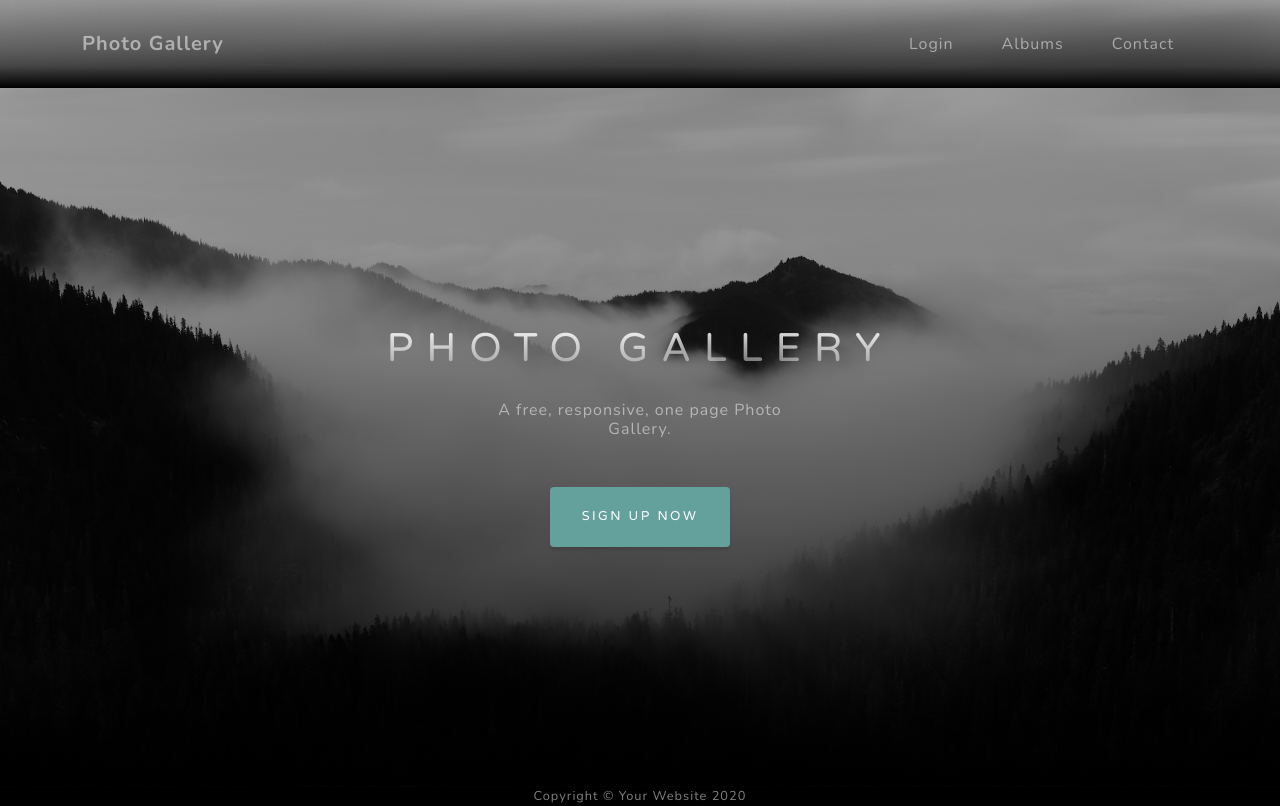
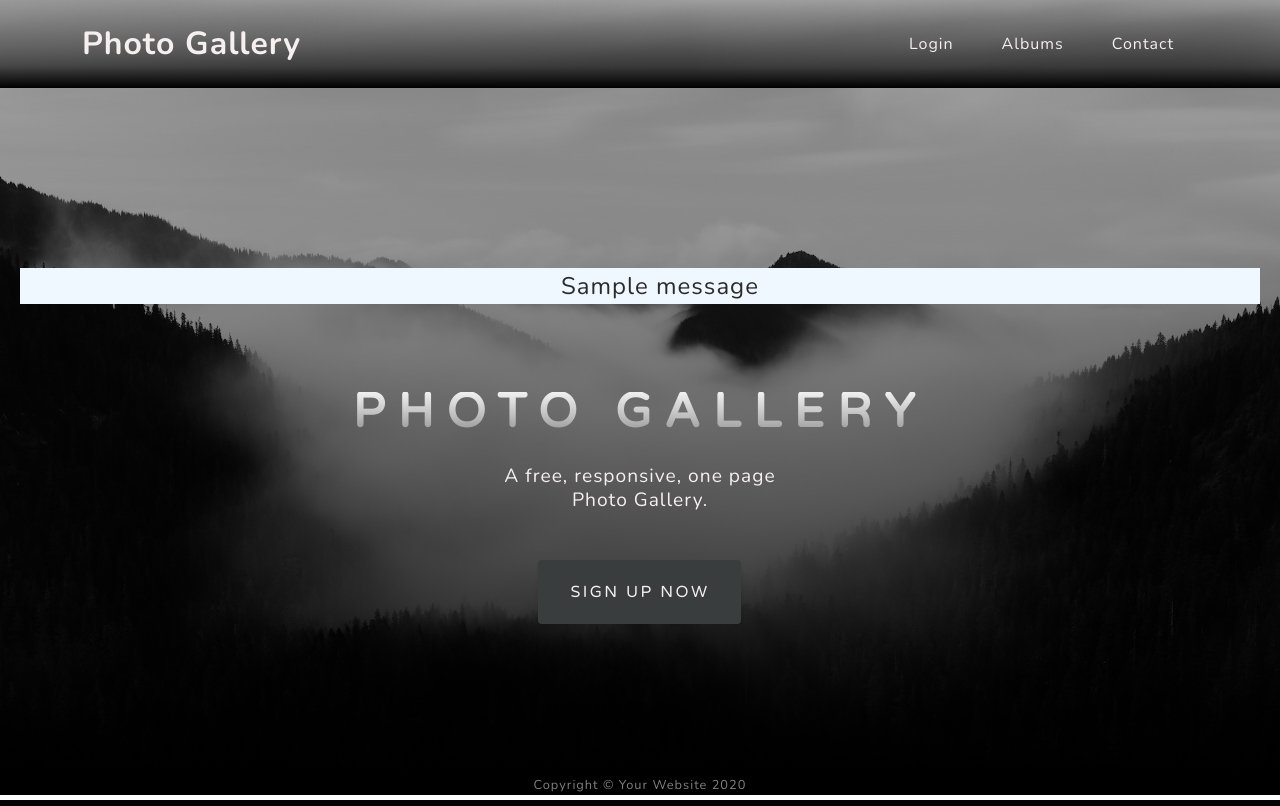
Before and after one commit to besheraj/Milestone3, a Flask app: page / in a window 1280 px wide. Run offline with Flask 2, Linux system fonts and the light colour scheme; one stand-in notice (Sample message) is shown; some libraries are stand-ins or nearby versions.

Commit message:
fixed the whole application design to make the colors match and tested all the features

```diff
--- a/app.py
+++ b/app.py
@@ -9,7 +9,9 @@ from bson.objectid import ObjectId
 from functools import wraps
 if os.path.exists("env.py"):
       import env
+# importing all required libararies above
 
+# main variables
 app = Flask(__name__)
 app.config["MONGO_DBNAME"] = 'photo_gallery'
 app.config["MONGO_URI"] = os.getenv("MONGO_URI")
@@ -23,6 +25,8 @@ s3 = boto3.client(
    aws_access_key_id=os.getenv('S3_KEY'),
    aws_secret_access_key=os.getenv('S3_SECRET')
 )
+
+# secuirty function to make sure user logged in
 def login_required(f):
     @wraps(f)
     def decorated_function(*args, **kwargs):
@@ -31,11 +35,14 @@ def login_required(f):
         return redirect(url_for('login', next=request.url))
     return decorated_function
 
+# index route
 @app.route('/')
 @app.route('/index')
 def index():
     return render_template("index.html")
 
+# sign up routing and will check if email registered before
+# and if not will register the new user after encrypting the password
 @app.route('/signup', methods=['POST', 'GET'])
 def signup():
     if request.method == 'POST':
@@ -56,6 +63,8 @@ def signup():
             return redirect(url_for('profile', email=email))
     return render_template("signup.html")
 
+# login will check if the user is registered then log to the profile
+# if not then will ask to sign up
 @app.route('/login',methods=['POST', 'GET'])
 def login():
     if request.method=="POST":
@@ -74,6 +83,8 @@ def login():
             return redirect (url_for("login"))
     return render_template("login.html")
 
+# profile page will show the name as signup registered in the page and make
+# sure your logged in before entering
 @app.route('/profile/<email>')
 @login_required
 def profile(email):
@@ -87,6 +98,7 @@ def profile(email):
         flash("You are not allowed to access someone's else profile")
         return render_template("forbidden.html")
 
+# album will creat new album page to display 6 photos a page
 @app.route('/album')
 @login_required
 def album():
@@ -99,8 +111,9 @@ def album():
     name=existing_user["name"]
     photos = mongo.db.photos.find({"email": email.lower()}).skip((page-1)*per_page).limit(per_page)
     pagination = Pagination(page=page, total=photos.count(),record_name='photos', per_page=per_page)
-    return render_template("album.html", photos=photos , pagination=pagination,name=name )
+    return render_template("album.html", photos=photos , pagination=pagination,name=name,email=email )
 
+# upload function to AWS bucket and will return a source link for the uploaded photo
 def upload_file_to_s3(file, bucket_name, acl="public-read"):
     try:
         file_name = str(time.time()) + "-" + file.filename
@@ -117,10 +130,12 @@ def upload_file_to_s3(file, bucket_name, acl="public-read"):
         return e
     return "{0}{1}".format(S3_LOCATION, file_name)
 
+# making sure that only photos can be uploaded
 def allowed_file(filename):
     return '.' in filename and \
            filename.rsplit('.', 1)[1].lower() in ALLOWED_EXTENSIONS
 
+# upload the photo by getting the link from S3 bucket first then upload to database
 @app.route('/album/insert', methods=['POST'])
 @login_required
 def album_insert():
@@ -145,6 +160,7 @@ def album_insert():
         photos.insert_one(inputs)
         return redirect(url_for('album',email=session['email']))
 
+# logout function
 @app.route('/logout')
 @login_required
 def logout():
@@ -152,6 +168,7 @@ def logout():
     session.pop('logged_in')
     return render_template('index.html')
 
+# delete a photo from database and S3 Bucket
 @app.route('/delete_photo/<photo_id>')
 @login_required
 def delete_photo(photo_id):
@@ -161,6 +178,7 @@ def delete_photo(photo_id):
     mongo.db.photos.remove({'_id': ObjectId(photo_id)})
     return redirect(url_for('album',email=session['email']))
 
+# edit my profile will show current email and name
 @app.route('/edit_my_profile')
 def edit_my_profile():
     email = session["email"]
@@ -168,6 +186,7 @@ def edit_my_profile():
     name = existing_user['name']
     return render_template("edit_my_profile.html",email = email, name=name)
 
+# update the profile in the database
 @app.route('/update_profile', methods=["POST"])
 @login_required
 def update_profile():
@@ -181,6 +200,8 @@ def update_profile():
     flash("Your Profile Has Been Updated Successfully")
     return redirect(url_for("profile",email=email))
 
+# delete the whole profile with all the photos uploaded to
+# it from both database and s3 bucket
 @app.route('/delete_profile')
 @login_required
 def delete_profile():
@@ -190,7 +211,8 @@ def delete_profile():
         delete_photo(k['_id'])
     mongo.db.users.remove({'email': email})
     flash("Your Account has been deleted!")
-    return redirect(url_for("index"))
+    return logout()
+
 
 # @app.errorhandler(500)
 # def page_not_found(e):
--- a/static/css/style.css
+++ b/static/css/style.css
@@ -1,26 +1,47 @@
-@import url('https://fonts.googleapis.com/css?family=Nunito:200,200i,300,300i,400,400i,600,600i,700,700i,800,800i,900,900i');
-@import url('https://fonts.googleapis.com/css?family=Varela+Round');
+@import url("https://fonts.googleapis.com/css?family=Nunito:200,200i,300,300i,400,400i,600,600i,700,700i,800,800i,900,900i");
+@import url("https://fonts.googleapis.com/css?family=Varela+Round");
 
+/* general styling */
 .center {
   text-align: center;
 }
 
+h2 {
+  font-weight: 700 !important;
+  font-size: 2rem !important;
+  color: #f8efef;
+  background-color: rgb(39, 39, 44);
+}
+/* nav bar styling  */
 .navbar {
   background: linear-gradient(
       to bottom,
-    rgba(0, 0, 0, 0.3) 0%,
-    rgba(0, 0, 0, 0.7) 75%,
+      rgba(10, 9, 9, 0.3) 0%,
+      rgba(2, 1, 1, 0.7) 75%,
       #000000 100%
     ),
     url("../assets/img/bg-masthead.jpg");
 }
+.navbar-brand {
+  color: #f5efef !important;
+  font-weight: 700 !important;
+  font-size: 2rem;
+}
+.navbar-nav a,
+.navbar-toggler {
+  color: #f5efef !important;
+  font-weight: 500 !important;
+  font-size: 1rem;
+  border-color: #f5efef;
+}
+/* index page styling */
 
 .masthead {
   position: relative;
   width: 100%;
-  height: auto;
-  min-height: 35rem;
-  padding: 15rem 0;
+  height: 86vh;
+  min-height: 30rem;
+  padding: 10rem 0;
   background: linear-gradient(
       to bottom,
       rgba(0, 0, 0, 0.3) 0%,
@@ -32,6 +53,7 @@
   background-repeat: no-repeat;
   background-attachment: scroll;
   background-size: cover;
+  color: #f5efef !important;
 }
 .masthead h1 {
   font-family: "Varela Round", -apple-system, BlinkMacSystemFont, "Segoe UI",
@@ -45,11 +67,24 @@
   -webkit-text-fill-color: transparent;
   -webkit-background-clip: text;
   background-clip: text;
+  color: #f5efef;
+  font-weight: 700;
+  font-size: 3rem;
 }
-.masthead h2 {
+.masthead h3 {
   max-width: 20rem;
+  font-size: 1.2rem;
+  color: #f5efef;
+  font-weight: 500;
+}
+
+.btn-index {
+  color: #f5efef;
+  font-weight: 500;
   font-size: 1rem;
+  background-color: rgb(57, 61, 61);
 }
+/* sign up page styling  */
 
 .signup-section {
   padding: 10rem 3rem;
@@ -73,17 +108,21 @@
 .not-member {
   padding-top: 20px;
 }
+
+.form-color {
+  color: #757575;
+}
+/* flashes styling  */
 .flashes {
   background-color: aliceblue;
+  color: #2c2b2b;
   text-align: center;
   font-weight: 500;
   font-size: 1.5rem;
   margin: 20px;
   list-style-type: none;
 }
-.form-color {
-  color: #757575;
-}
+/* forbidden page styling */
 .forbidden-section {
   padding: 10rem 3rem;
   background: linear-gradient(
--- a/templates/base.html
+++ b/templates/base.html
@@ -1,5 +1,6 @@
 <!DOCTYPE html>
 <html lang="en">
+<!-- header  -->
 
 <head>
     <meta charset="utf-8" />
@@ -12,10 +13,11 @@
     <link rel="stylesheet" href="{{url_for('static', filename='css/bootstrap.css')}}" type="text/css" />
     <link rel="stylesheet" href="{{url_for('static', filename='css/style.css')}}" type="text/css" />
 </head>
+<!-- nav bar -->
 
 <body>
     <header>
-        <nav class="navbar navbar-expand-lg navbar-light" id="mainNav">
+        <nav class="navbar navbar-expand-lg" id="mainNav">
             <div class="container">
                 <a class="navbar-brand js-scroll-trigger" href="{{url_for('index')}}">Photo Gallery</a>
                 <button class="navbar-toggler navbar-toggler-right" type="button" data-toggle="collapse"
@@ -26,8 +28,10 @@
                 </button>
                 <div class="collapse navbar-collapse" id="navbarResponsive">
                     <ul class="navbar-nav ml-auto">
-                        <li class="nav-item"><a class="nav-link js-scroll-trigger" href="{{url_for('login')}}">Login</a></li>
-                        <li class="nav-item"><a class="nav-link js-scroll-trigger" href="{{url_for('album')}}">Albums</a></li>
+                        <li class="nav-item"><a class="nav-link js-scroll-trigger" href="{{url_for('login')}}">Login</a>
+                        </li>
+                        <li class="nav-item"><a class="nav-link js-scroll-trigger"
+                                href="{{url_for('album')}}">Albums</a></li>
                         <li class="nav-item"><a class="nav-link js-scroll-trigger" href="#">Contact</a></li>
                     </ul>
                 </div>
@@ -37,7 +41,7 @@
 
     {% block content %} {% endblock %}
 
-    <!-- Footer-->
+<!-- Footer-->
     <footer class="footer bg-black small text-center text-white-50">
         <div class="container">Copyright © Your Website 2020</div>
     </footer>
--- a/templates/forbidden.html
+++ b/templates/forbidden.html
@@ -1,5 +1,6 @@
 {% extends 'base.html' %}
 {% block content %}
+<!-- Forbidden page  -->
 <section class="forbidden-section">
     <h1>Forbidden</h1>
     <div>
--- a/templates/index.html
+++ b/templates/index.html
@@ -1,11 +1,21 @@
 {% extends 'base.html' %}
 {% block content %}
+<!-- main page  -->
 <section class="masthead container-fluid">
+    <div>
+        {% with messages = get_flashed_messages() %} {% if messages %}
+        <ul class="flashes">
+            {% for message in messages %}
+            <li>{{ message }}</li>
+            {% endfor %}
+        </ul>
+        {% endif %} {% endwith %}
+    </div>
     <div class=" d-flex h-100 align-items-center">
         <div class="mx-auto text-center">
-            <h1 class="mx-auto my-0 text-uppercase">Photo Gallery</h1>
-            <h2 class="text-white-50 mx-auto mt-2 mb-5">A free, responsive, one page Photo Gallery.</h2>
-            <a class="btn btn-primary js-scroll-trigger" href="{{url_for('signup')}}">Sign Up Now</a>
+            <h1 class="mx-auto text-uppercase">Photo Gallery</h1>
+            <h3 class=" mx-auto mt-2 mb-5">A free, responsive, one page Photo Gallery.</h3>
+            <a class="btn btn-primary btn-index" href="{{url_for('signup')}}">Sign Up Now</a>
         </div>
     </div>
 </section>
--- a/templates/login.html
+++ b/templates/login.html
@@ -12,12 +12,12 @@
             {% endif %} {% endwith %}
             <div class="col">
                 <form class="text-center border border-light p-5" method="POST">
-                    <p class="h4 mb-4">Sign in</p>
+                    <h2 class="h4 mb-4">Sign in</h2>
                     <input type="email" id="defaultLoginFormEmail" class="form-control mb-4" placeholder="E-mail"
                         name="email" required>
                     <input type="password" id="defaultLoginFormPassword" class="form-control mb-4"
                         placeholder="Password" name="pass" pattern=".{8,}" required>
-                    <button class="btn btn-info btn-block my-4" type="submit">Sign in</button>
+                    <button class="btn btn-info btn-block my-4 btn-index" type="submit">Sign in</button>
                     <p class="not-member">Not a Member yet ? Sign Up <a href="{{url_for('signup')}}">here!</a></p>
                 </form>
             </div>
--- a/templates/profile.html
+++ b/templates/profile.html
@@ -18,8 +18,8 @@
         </div>
     </div>
     <div class="row">
-        <div class="col-md-6">
-            <form class="text-center border border-light p-5" method="POST" action="/album/insert"
+        <div class="col-md-6 ">
+            <form class="text-center border border-light p-5 " method="POST" action="/album/insert"
                 enctype="multipart/form-data">
                 <div class="profile-heading">
                     <h2>Add New Photo:</h2>
--- a/templates/signup.html
+++ b/templates/signup.html
@@ -12,7 +12,7 @@
             {% endif %} {% endwith %}
             <div class="col">
                 <form class="text-center border border-light p-5" method="POST">
-                    <p class="h4 mb-4">Sign Up</p>
+                    <h2 class="h4 mb-4">Sign Up</h2>
                     <input type="text" id="name" class="form-control mb-4" placeholder="Your Name"
                     name="name" required>
                     <input type="email" id="defaultLoginFormEmail" class="form-control mb-4" placeholder="E-mail"
@@ -21,12 +21,14 @@
                         placeholder="Password" name="pass" pattern=".{8,}" required>
                     <input type="password" id="confirm_password" class="form-control mb-4"
                         placeholder="Confirm Your Password" pattern=".{8,}" required>
-                    <button class="btn btn-info btn-block my-4" type="submit">Sign Up</button>
+                    <button class="btn btn-info btn-block my-4 btn-index" type="submit">Sign Up</button>
                 </form>
             </div>
         </div>
     </div>
 </section>
+
+<!-- checking password if it matches   -->
 <script>
     var password = document.getElementById("password")
   , confirm_password = document.getElementById("confirm_password");
```
Also changed, not shown: other parts of static/css/style.css (+46 -34 lines), templates/album.html (+7 -2 lines), templates/edit_my_profile.html (+5 -3 lines), templates/loggedin-base.html (+4 -5 lines). Lines whose indentation alone changed are shown as unchanged.
